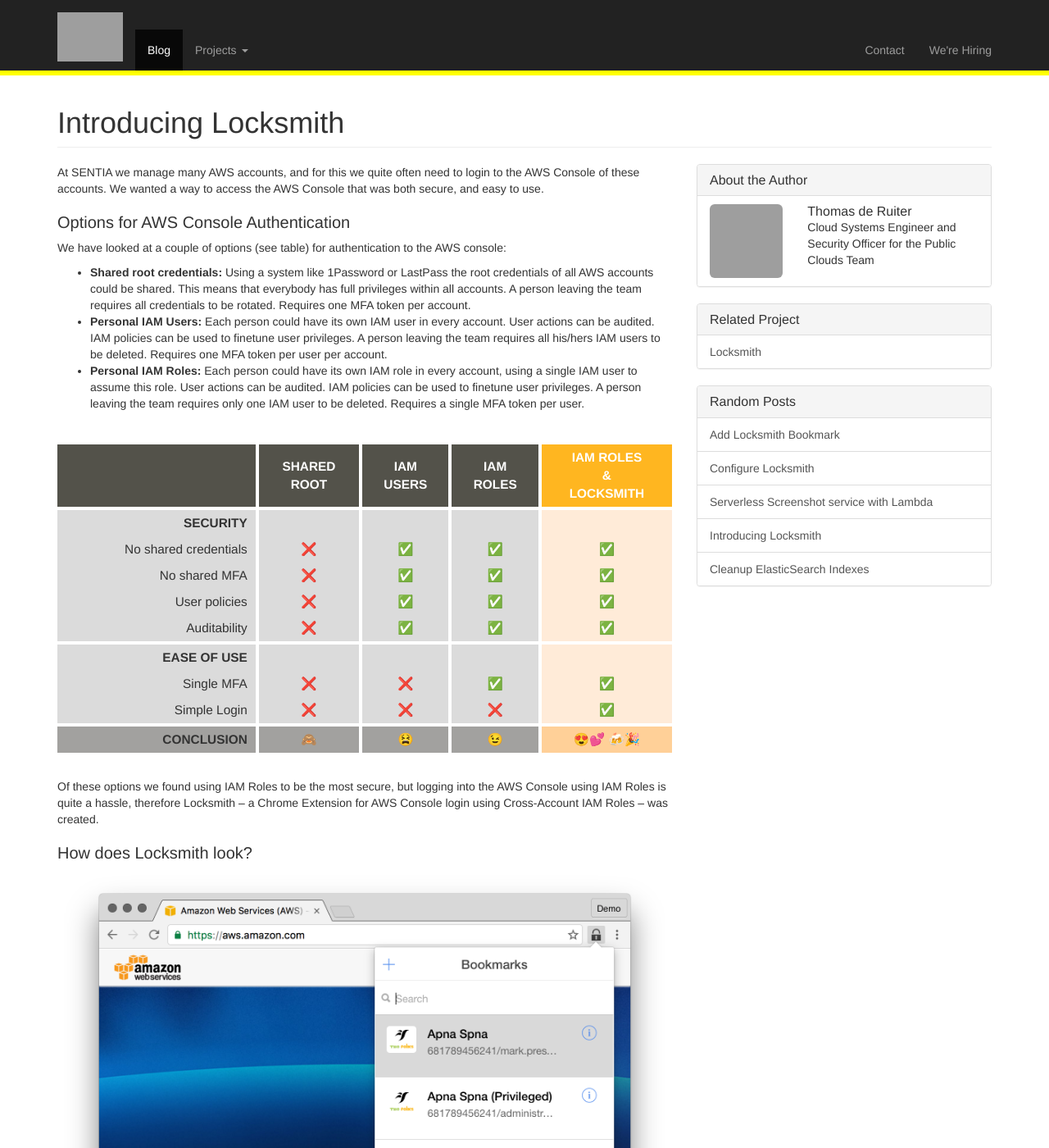
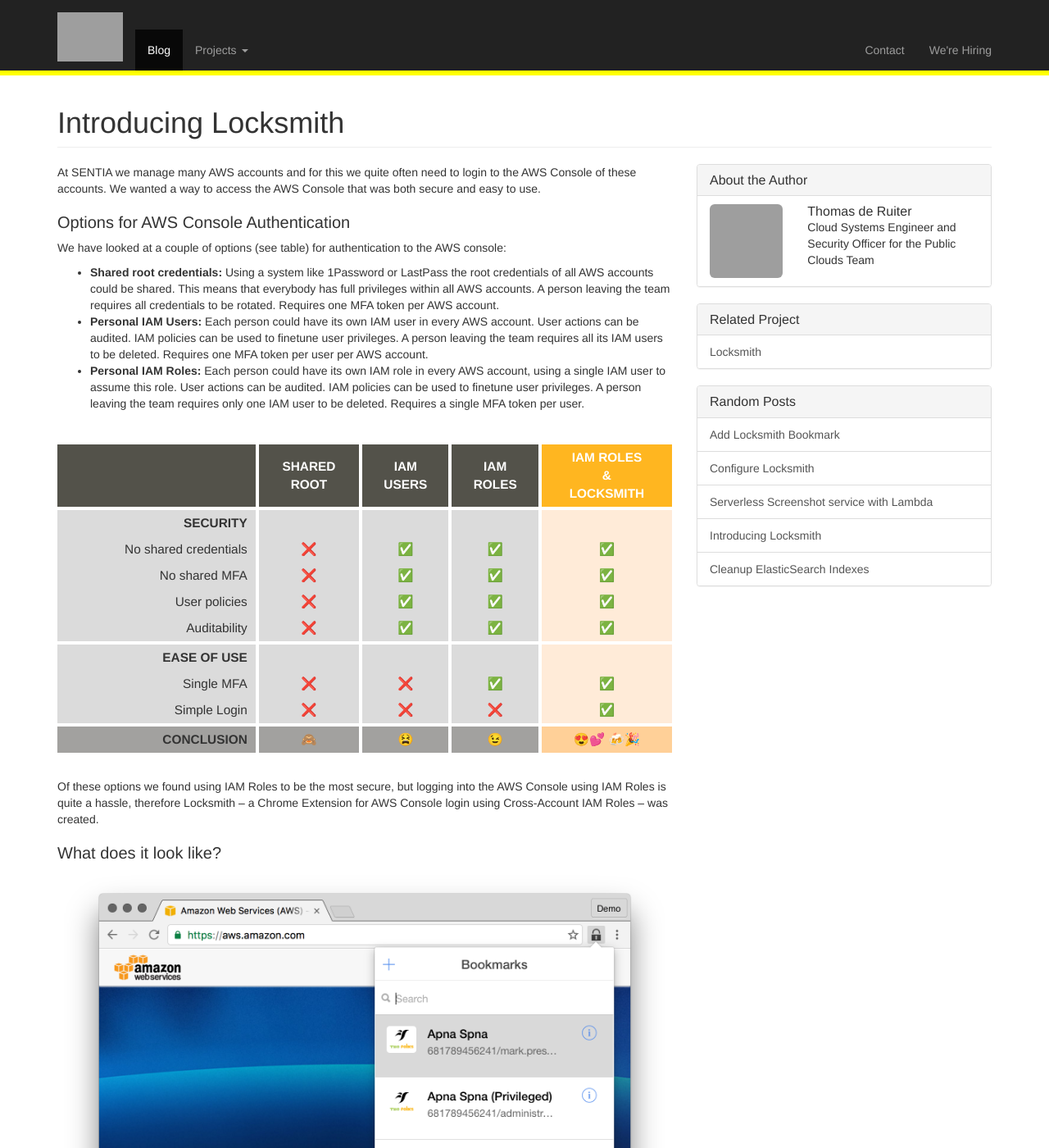
Before and after one commit to sentiampc/sentialabs.github.io, a Jekyll site: the page built from _posts/2016-09-23-Introducing-Locksmith.md, in a window 1280 px wide and 1400 px high. Shown: the whole window at 82% size. Built offline with Jekyll 4.4.1, drawn with Linux system fonts in a browser that asks for light colours; nearby versions of some CDN libraries; some of the changed text lies outside the part shown; grey boxes are pictures that could not be loaded.

Commit message:
Introducing-Locksmith

```diff
--- a/_posts/2016-09-23-Introducing-Locksmith.md
+++ b/_posts/2016-09-23-Introducing-Locksmith.md
@@ -6,9 +6,9 @@
 belongs_to: locksmith.md
 ---
 
-At SENTIA we manage many AWS accounts, and for this we quite often need to
+At SENTIA we manage many AWS accounts and for this we quite often need to
 login to the AWS Console of these accounts. We wanted a way to access the AWS
-Console that was both secure, and easy to use.
+Console that was both secure and easy to use.
 
 
 ## Options for AWS Console Authentication
@@ -18,17 +18,17 @@
 
   * **Shared root credentials:**
     Using a system like 1Password or LastPass the root credentials of all AWS accounts could be shared.
-    This means that everybody has full privileges within all accounts.
+    This means that everybody has full privileges within all AWS accounts.
     A person leaving the team requires all credentials to be rotated.
-    Requires one MFA token per account.
+    Requires one MFA token per AWS account.
   * **Personal IAM Users:**
-    Each person could have its own IAM user in every account.
+    Each person could have its own IAM user in every AWS account.
     User actions can be audited.
     IAM policies can be used to finetune user privileges.
-    A person leaving the team requires all his/hers IAM users to be deleted.
-    Requires one MFA token per user per account.
+    A person leaving the team requires all its IAM users to be deleted.
+    Requires one MFA token per user per AWS account.
   * **Personal IAM Roles:**
-    Each person could have its own IAM role in every account, using a single IAM user to assume this role.
+    Each person could have its own IAM role in every AWS account, using a single IAM user to assume this role.
     User actions can be audited.
     IAM policies can be used to finetune user privileges.
     A person leaving the team requires only one IAM user to be deleted.
@@ -58,19 +58,19 @@
 Cross-Account IAM Roles – was created.
 
 
-## How does Locksmith look?
+## What does it look like?
 
 ![](/assets/posts/2016-09-23-Introducing-Locksmith/locksmith-screenshot.png)
 
-## How does this work under the hood?
+## How does it work under the hood?
 
 We use a single IAM user per person. This user has a single MFA, and you can
-easily remove the IAM user to revoke a person access to all accounts.
+easily remove the IAM user to revoke a person's access to all accounts.
 
   * [Assume a role][api-sts-assume-role] using the user's personal IAM User credentials
-  * [Obtain a a signin token][federation-service] from the AWS Federation service
-  * Construct a signin URL
-  * Open the signin URL in the webbrowser
+  * [Obtain a a sign-in token][federation-service] from the AWS Federation service
+  * Construct a sign-in URL
+  * Open the sign-in URL in the webbrowser
 
 ## But, wait a minute...
 ...doesn't the AWS Console support this [already][x-account-console]?
```
